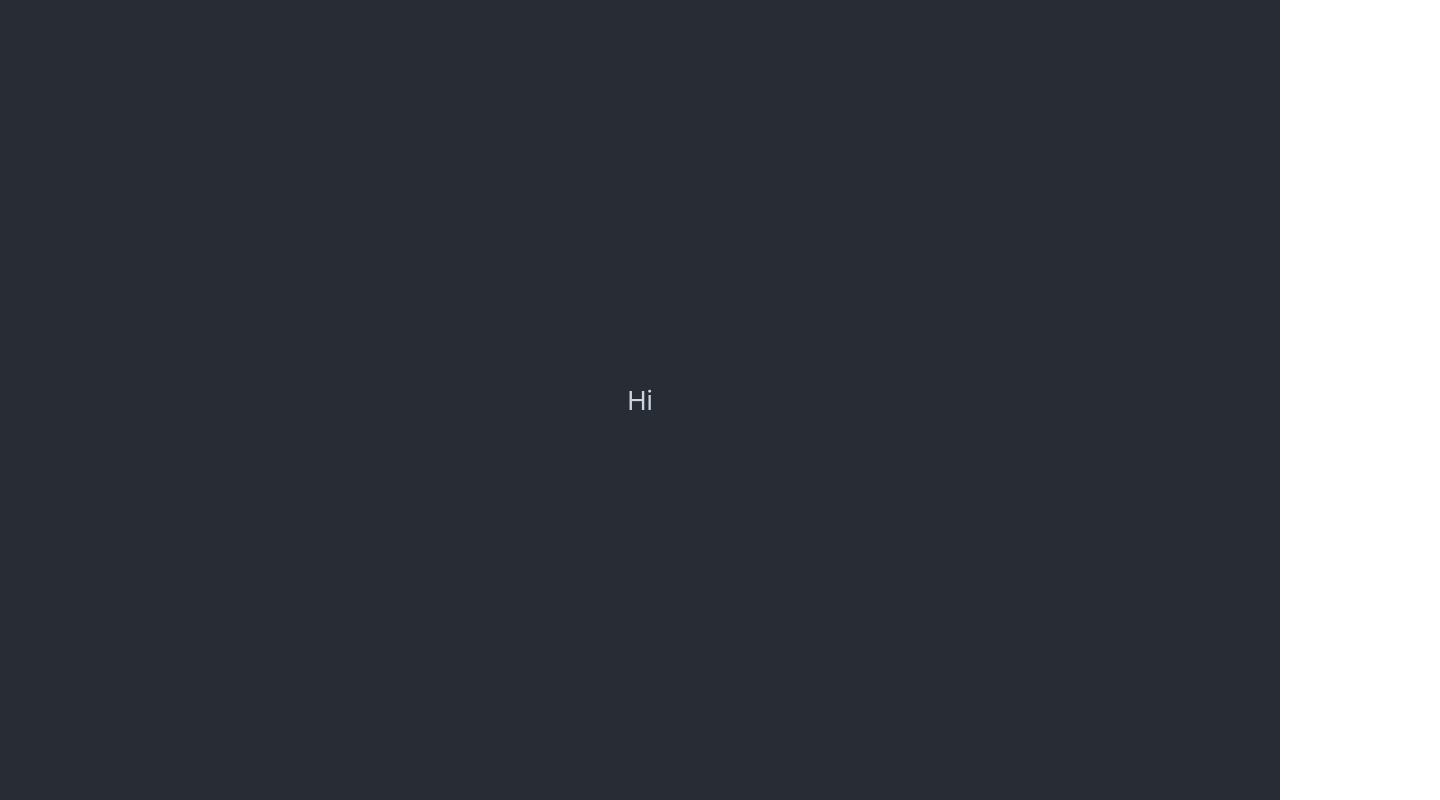
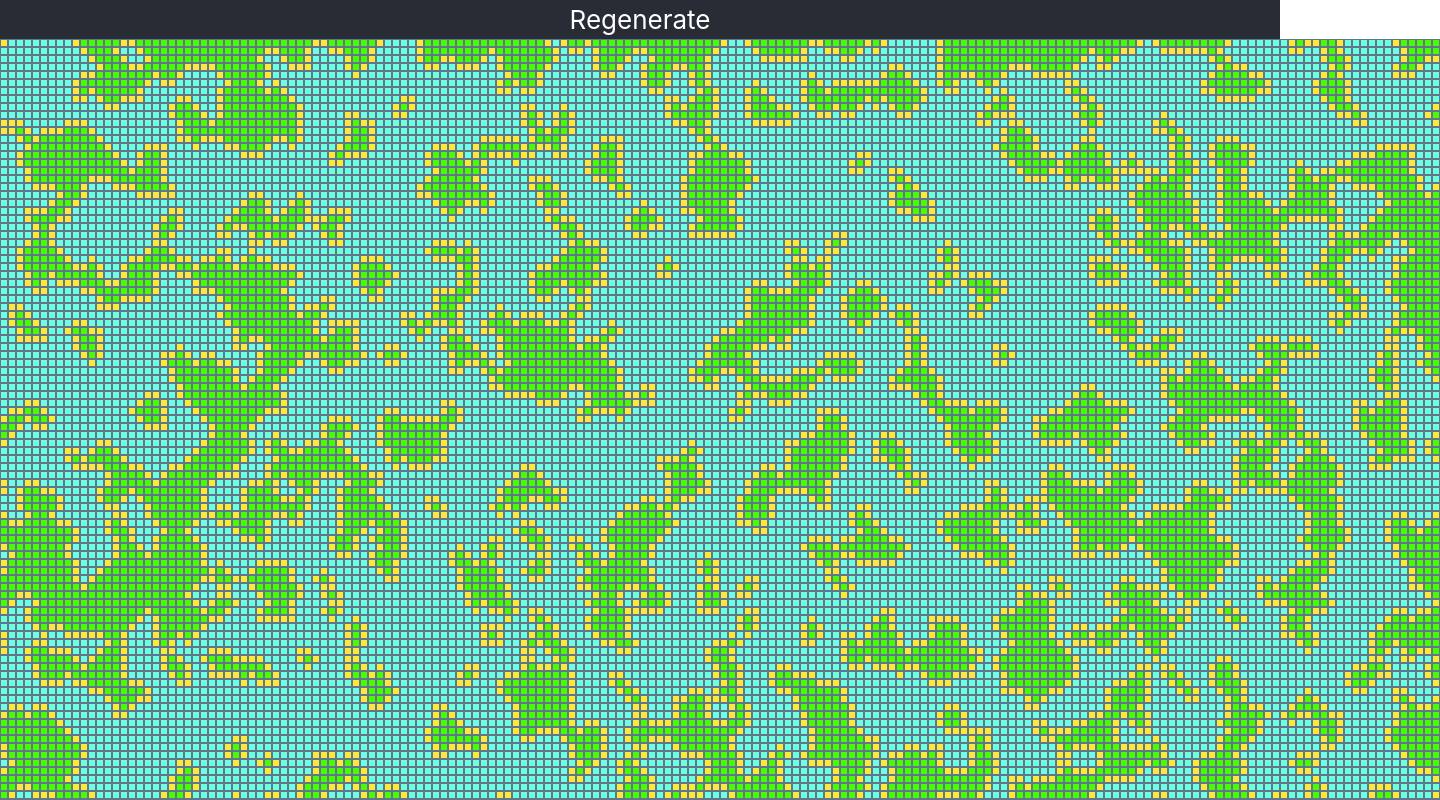
Before and after one commit to Mastriel/game-terrain-generation, a React (Create React App) app: page / in a window 1280 px wide. Shown: the top 800 px of the page, 1440 px wide, since content can reach past the window. Built offline with nearby package versions, Linux system fonts and the light colour scheme.

Commit message:
it actually works now lets goooo

```diff
--- a/src/App.tsx
+++ b/src/App.tsx
@@ -1,10 +1,11 @@
 import './App.css';
+import { GameComponent } from './components/GameComponent';
 
 function App() {
   return (
     <div className="App">
       <header className="App-header">
-        <h1 className="text-slate-300">Hi</h1>
+        <GameComponent/>
       </header>
     </div>
   );
--- a/src/Game.tsx
+++ b/src/Game.tsx
@@ -1,15 +1,22 @@
 import React from "react";
 import GameSquare from "./components/GameSquare"
+import { TilemapGenerator } from "./tilemap/TilemapGenerator";
 
 
-export type Tile = "Grass" | "Rock" | "Unknown"
+export type Tile = "Grass" | "Dirt" | "Rock" | "Water" | "Sand" | "Unknown"
 
 function getTileColor(tile: Tile) {
     switch (tile) {
         case "Grass":
             return "#45fc03";
+        case "Dirt":
+            return "#ba8900";
         case "Rock":
             return "#9eb396";
+        case "Sand":
+            return "#faea39";
+        case "Water":
+            return "#69ffe1";
         case "Unknown":
             return "#ffffff";
     }
@@ -17,14 +24,17 @@ function getTileColor(tile: Tile) {
 
 export default class Game {
 
-    private array : Tile[][] = [[]]
+    private array: Tile[][] = [[]]
 
-    public readonly x: number
-    public readonly y: number
+    public readonly sizeX: number
+    public readonly sizeY: number
+    private readonly tilemapGenerator: TilemapGenerator
 
-    constructor(x: number, y: number) {
-        this.x = x
-        this.y = y
+    constructor(x: number, y: number, tilemapGenerator: TilemapGenerator) {
+        this.sizeX = x
+        this.sizeY = y
+        this.tilemapGenerator = tilemapGenerator
+        this.tilemapGenerator.game = this
 
         // grid initialization
         for (let i = 0; i < y; i++) {
@@ -37,41 +47,83 @@ export default class Game {
         }
     }
 
-    getTileAt(x: number, y: number) : Tile {
+    /**
+     * Generate the map.
+     */
+    generateTilemap() {
+        this.tilemapGenerator.generate()
+    }
+
+    getTileAt(x: number, y: number) : Tile | undefined {
+        try {
+            if (this.array.length < y) return undefined
+            if (this.array[x].length < x) return undefined
+        } catch {
+            return undefined
+        }
         return this.array[x][y]
     }
 
     setTileAt(x: number, y: number, tile: Tile) {
+        if (x > this.sizeX) return
+        if (y > this.sizeY) return
         this.array[x][y] = tile
     }
 
-    toJSXElements() : JSX.Element[][] {
-        let jsxArray : JSX.Element[][] = [[]]
+    toJSXElements() : JSX.Element[] {
+        let jsxArray : JSX.Element[] = []
         // grid initialization
-        for (let i = 0; i < this.y; i++) {
+        for (let i = 0; i < this.sizeY; i++) {
             // row initialization
-            for (let i2 = 0; i2 < this.x; i2++) {
+            let row : JSX.Element[] = []
+            for (let i2 = 0; i2 < this.sizeX; i2++) {
                 let tile = this.array[i][i2]
-                jsxArray[i][i2] = <GameSquare color={getTileColor(tile)}></GameSquare>
+                row.push(<GameSquare key={`${i};${i2}`} color={getTileColor(tile)} />)
             }
+            jsxArray.push(
+                <div className="flex">{row}</div>
+            )
         }
         return jsxArray
     }
 
-    getNeighbors(x: number, y: number) : Tile[] {
+    getNeighbors(x: number, y: number, direct: boolean = false) : Tile[] {
         let tileArray : Tile[] = []
+        const pushIfNotNull = (item?: Tile) => {
+            if (!item) return
+            tileArray.push(item)
+        }
 
-        tileArray.push(this.getTileAt(x-1,y-1))
-        tileArray.push(this.getTileAt(x,y-1))
-        tileArray.push(this.getTileAt(x+1,y-1))
+        if (!direct) pushIfNotNull(this.getTileAt(x-1,y-1))
+        pushIfNotNull(this.getTileAt(x,y-1))
+        if (!direct) pushIfNotNull(this.getTileAt(x+1,y-1))
 
-        tileArray.push(this.getTileAt(x-1,y))
+        pushIfNotNull(this.getTileAt(x-1,y))
 
-        tileArray.push(this.getTileAt(x+1,y))
+        pushIfNotNull(this.getTileAt(x+1,y))
 
-        tileArray.push(this.getTileAt(x-1,y+1))
-        tileArray.push(this.getTileAt(x,y+1))
-        tileArray.push(this.getTileAt(x+1,y+1))
+        if (!direct) pushIfNotNull(this.getTileAt(x-1,y+1))
+        pushIfNotNull(this.getTileAt(x,y+1))
+        if (!direct) pushIfNotNull(this.getTileAt(x+1,y+1))
         return tileArray
     }
+
+    getNeighborQuantities(x: number, y: number, direct: boolean = false) : QuantifiableTileset {
+        let neighbors = this.getNeighbors(x, y, direct)
+        let items : Partial<QuantifiableTileset> = {}
+        for (let neighbor of neighbors) {
+            let previousValue = items[neighbor]
+            let newValue = (previousValue ?? 0) + 1
+            items[neighbor] = newValue
+        }
+        for (let item of Object.entries(items)) {
+            let typedItem = item as unknown as Tile
+            if (!items[typedItem]) items[typedItem] = 0
+        }
+        return items as QuantifiableTileset
+    }
 }
+
+type QuantifiableTileset = {
+    [T in Tile]: number
+}
--- a/src/components/GameComponent.tsx
+++ b/src/components/GameComponent.tsx
@@ -1,32 +1,44 @@
 import { useState } from "react"
 import Game from "../Game"
+import { OverworldGenerator } from "../tilemap/OverworldGenerator"
+import GameGrid from "./GameGrid"
 import { GameSetting, GameSettingProps, GameSettingType } from "./GameSetting"
 
 export type GameSettings = {
     sizeX: number,
     sizeY: number,
-    iterations: number
 }
 
 export type GameSetting = keyof GameSettings
 
 export function GameComponent() {
     let [gameSettings, setGameSettings] = useState<GameSettings>({
-        sizeX: 50,
-        sizeY: 50,
-        iterations: 10
+        sizeX: 200,
+        sizeY: 200
     })
-    let [gameState, setGameState] = useState(new Game(gameSettings.sizeX, gameSettings.sizeY))
+    let generator = new OverworldGenerator()
+    let game = new Game(gameSettings.sizeX, gameSettings.sizeY, generator)
+    game.generateTilemap()
+    let [dummyValue, updateState] = useState(0)
 
     let updateValue = (item: GameSetting, value: GameSettingType) => {
         let copy = gameSettings as any
         copy[item] = value
         setGameSettings(copy as GameSettings)
     }
+    let update = () => {
+        updateState(dummyValue + 1)
+    }
 
     return <div>
         <GameSetting<number> label="Size X" defaultValue={50}
             setter={(value) => {updateValue("sizeX", value)}}
             getter={() => {return gameSettings.sizeX}}/>
+        <button onClick={() => {
+            console.log("Attempting regenerate")
+            game.generateTilemap()
+            update()
+        }}>Regenerate</button>
+        <GameGrid game={game} updateGame={update}/>
     </div>
 }
--- a/src/components/GameGrid.tsx
+++ b/src/components/GameGrid.tsx
@@ -1,14 +1,15 @@
 import Game from "../Game";
 
 type GameGridProps = {
-
+    game: Game
+    updateGame: () => void
 }
 
 export default function GameGrid(props: GameGridProps) : JSX.Element {
 
     return (
         <div>
-
+            {props.game.toJSXElements()}
         </div>
     )
 }
--- a/src/components/GameSquare.tsx
+++ b/src/components/GameSquare.tsx
@@ -1,13 +1,18 @@
+import { CSSProperties } from "react"
 
 
 
 type SquareProps = {
-    color: string
+    color: string,
+    key: string
 }
 
 
 export default function GameSquare(props: SquareProps) : JSX.Element {
+    let style : CSSProperties = {
+        backgroundColor: props.color
+    }
     return (
-        <div className="w-3 h-3 border border-slate-500"></div>
+        <div className="w-2 h-2 border border-slate-500" style={style} />
     )
 }
--- /dev/null
+++ b/src/tilemap/OverworldGenerator.ts
@@ -0,0 +1,71 @@
+import { TilemapGenerator } from "./TilemapGenerator";
+
+
+
+
+export class OverworldGenerator extends TilemapGenerator {
+
+
+    constructor() {
+        super()
+    }
+
+    override generate() {
+        this.layer_1()
+        this.layer_2()
+        this.layer_3()
+    }
+
+    // grass
+    private layer_1() {
+        this.forEachTile(() => {
+            return "Grass"
+        })
+    }
+    // water
+    private layer_2() {
+        this.forEachTile((x, y) => {
+            let multi = (this.game.getNeighborQuantities(x, y).Water ?? 0) + 1
+            if (Math.random() < 0.1*multi)
+                return "Water"
+
+            return undefined
+        })
+        this.forEachTile((x,y) => {
+            let a = this.game.getNeighborQuantities(x, y)
+            if (Math.random() < 0.5 && a.Water > 1)
+                return "Water"
+        })
+        this.forEachTile((x,y) => {
+            let a = this.game.getNeighborQuantities(x, y)
+            if (a.Water >= 5)
+                return "Water"
+            if ((a.Water ?? 0) <= 1)
+                return "Grass"
+        })
+    }
+
+    private layer_3() {
+        this.forEachTile((x, y, tile) => {
+            let a = this.game.getNeighborQuantities(x, y, true)
+            if (a.Water >= 1 && tile == "Grass")
+                return "Sand"
+
+            return undefined
+        })
+        this.forEachTile((x, y, tile) => {
+            let a = this.game.getNeighborQuantities(x, y)
+            if ((a.Grass ?? 0) == 0 && tile == "Sand")
+                return "Water"
+
+            return undefined
+        })
+    }
+}
+
+//    Italian Herbs and Cheese
+//     6 Inches (me simulator)
+//             Chicken + Bacon
+// Salt, Pepper, Chipotle Baja
+//                      Tomato
+//                   No Cheese
--- /dev/null
+++ b/src/tilemap/TilemapGenerator.ts
@@ -0,0 +1,50 @@
+import Game, { Tile } from "../Game"
+
+
+
+export abstract class TilemapGenerator {
+
+    private _game? : Game
+
+    public get sizeX() : number { return this._game!.sizeX }
+    public get sizeY() : number { return this._game!.sizeY }
+
+    set game(value: Game) {
+        this._game = value
+    }
+    get game() : Game {
+        return this._game!
+    }
+
+    constructor() {
+
+    }
+
+    public abstract generate() : void
+
+    protected requireInit() {
+        if (!this._game) {
+            throw new Error("Game not initialized.")
+        }
+    }
+
+    protected getRandomTilePosition() : [number, number] {
+        let x = this.randomInt(0, this.sizeX-1)
+        let y = this.randomInt(0, this.sizeY-1)
+        return [x, y]
+    }
+
+    protected forEachTile(block: (x: number, y: number, tile: Tile) => Tile | undefined | void) {
+        for (let i = 0; i < this.sizeY; i++) {
+            for (let i2 = 0; i2 < this.sizeX; i2++) {
+                let result = block(i, i2, this.game.getTileAt(i, i2)!)
+                if (result != undefined)
+                    this.game.setTileAt(i, i2, result)
+            }
+        }
+    }
+
+    randomInt(min: number, max: number) { // min and max included
+        return Math.floor(Math.random() * (max - min + 1) + min)
+      }
+}
--- a/tsconfig.json
+++ b/tsconfig.json
@@ -1,6 +1,6 @@
 {
   "compilerOptions": {
-    "target": "es5",
+    "target": "es6",
     "lib": [
       "dom",
       "dom.iterable",
@@ -18,7 +18,8 @@
     "resolveJsonModule": true,
     "isolatedModules": true,
     "noEmit": true,
-    "jsx": "react-jsx"
+    "jsx": "react-jsx",
+    "noImplicitOverride": true
   },
   "include": [
     "src"
```
Also changed, not shown: .theia/settings.json (added), src/components/GameRow.tsx (deleted).
